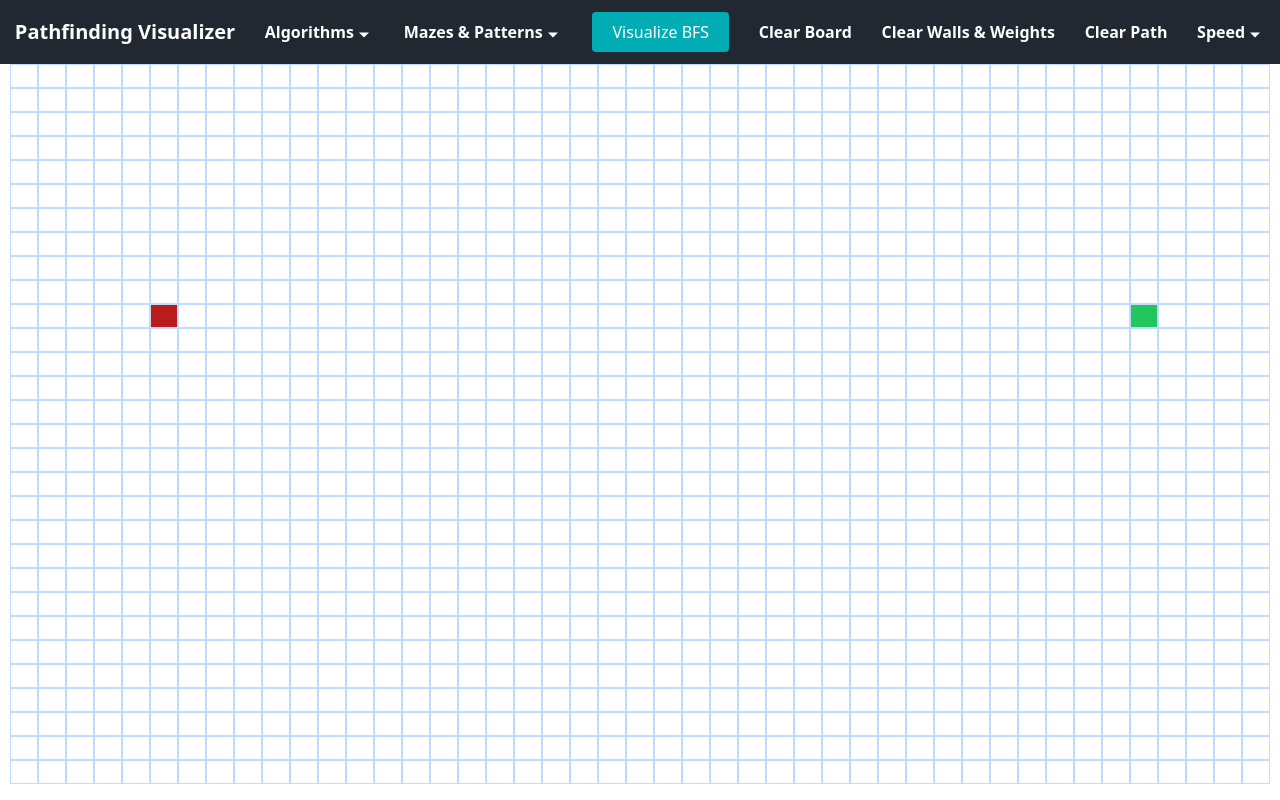
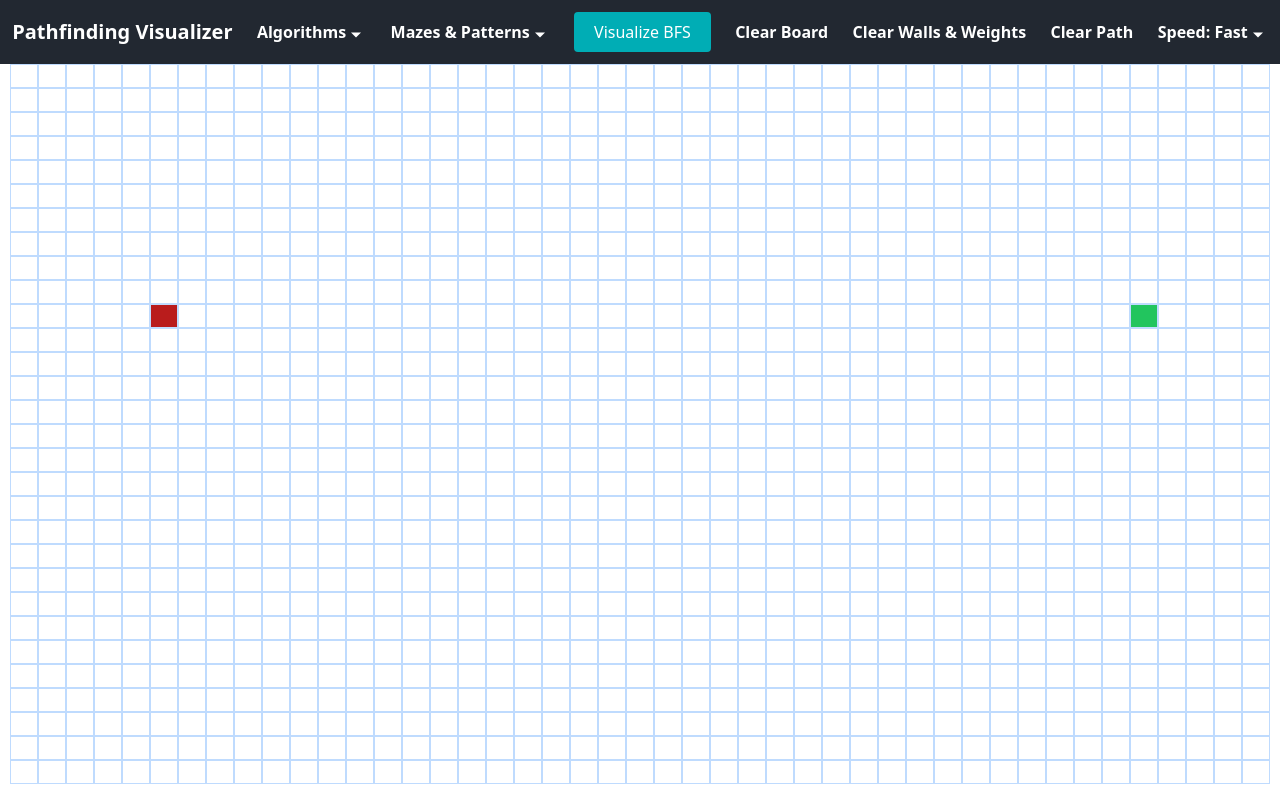
Before and after one commit to HusseinYasser/pathfinder, a React (Vite) app: page / in a window 1280 px wide. Built offline with nearby package versions, Linux system fonts and the light colour scheme.

Commit message:
added a speed controller on the visualization

```diff
--- a/src/algorithms/pathFinderStrategy.js
+++ b/src/algorithms/pathFinderStrategy.js
@@ -7,12 +7,13 @@ class PathFinderStrategy
 
 class PathFinderContext
 {
-    constructor(strategy, setVisitedNodes, setPath, isInstantVis)
+    constructor(strategy, setVisitedNodes, setPath, isInstantVis, speed)
     {
         this.strategy = strategy;
         this.isInstantVis = isInstantVis;
         this.setPath = setPath;
         this.setVisitedNodes = setVisitedNodes;
+        this.speed = speed;
     }
 
     findPath(rows, cols, walls, startNode, endNode)
@@ -52,14 +53,14 @@ class PathFinderContext
         {
             setTimeout(() => {
                 this.setVisitedNodes(prev => [...prev, JSON.stringify(visitedInOrder[i]) ]);
-            }, 50*i);
+            }, this.speed*i);
         }
 
         for(let i = 0; i < pathInOrder.length; ++i)
         {
             setTimeout(() => {
                 this.setPath(prev => [...prev, JSON.stringify(pathInOrder[i]) ]);
-            }, 50*(i+visitedInOrder.length));
+            }, this.speed*(i+visitedInOrder.length));
         }
     }
 
--- a/src/components/Navbar.jsx
+++ b/src/components/Navbar.jsx
@@ -1,8 +1,9 @@
 import { IoMdArrowDropdown } from "react-icons/io";
 import { useState } from 'react';
+import { RiCloseLine } from "react-icons/ri";
 
 // eslint-disable-next-line react/prop-types
-const Navbar = ({ visualize, findingPath, clearBoard, clearWalls, clearPath }) => {
+const Navbar = ({ visualize, findingPath, clearBoard, clearWalls, clearPath, speed, setSpeed }) => {
 
   const tabsClass = "hover:text-lightblue cursor-pointer flex items-center space select-none";
   const iconClass = "text-xl mt-1.5";
@@ -10,8 +11,15 @@ const Navbar = ({ visualize, findingPath, clearBoard, clearWalls, clearPath }) =
   const dropDownItemClass = `${findingPath? "hover:bg-gray-400":"hover:bg-lightblue"} text-white text-poppins text-sm rounded p-3 cursor-pointer select-none`;
 
   const [showAlgoMenus, setShowAlgoMenus] = useState(false);
+  const [showSpeedMenus, setShowSpeedMenus] = useState(false);
 
-  const algorithmsMenus = (<div className = 'flex-col bg-darkblue absolute top-18 rounded py-3 px-2'>
+  const algorithmsMenus = (
+    <div className = 'flex-col bg-darkblue absolute top-18 rounded py-3 px-2'>
+        <div className="w-100 flex justify-end">
+          <RiCloseLine className="cursor-pointer hover:text-lightblue"
+            onClick={() => setShowAlgoMenus(false)}
+          />
+        </div>
         <div className = {dropDownItemClass} disabled={findingPath} onClick={()=> {
           if(!findingPath) console.log("BFFFSS");
         }}> Breadth-first search </div>
@@ -19,7 +27,28 @@ const Navbar = ({ visualize, findingPath, clearBoard, clearWalls, clearPath }) =
         <div className = {dropDownItemClass} > Disjesktra algorithm </div>
         <div className = {dropDownItemClass} > A* algorithm </div>
         <div className = {dropDownItemClass} > Greedy best-first search </div>
-  </div>);
+    </div>
+  );
+
+  const speedMenus = (
+    <div className = 'flex-col bg-darkblue absolute top-18 rounded py-3 px-2'>
+        <div className="w-100 flex justify-end">
+          <RiCloseLine className="cursor-pointer hover:text-lightblue"
+            onClick={() => setShowSpeedMenus(false)}
+          />
+        </div>
+        <div className = {dropDownItemClass} onClick={()=>changeSpeed('Slow')}> Slow </div>
+        <div className = {dropDownItemClass} onClick={()=>changeSpeed('Medium')} > Medium </div>
+        <div className = {dropDownItemClass} onClick={()=>changeSpeed('Fast')} > Fast </div>
+    </div>
+  );
+
+  const changeSpeed = (chosenSpeed) => {
+      if(findingPath)
+        return;
+      setSpeed(chosenSpeed);
+      setShowSpeedMenus(false);
+  }
 
   return (
     <div className = 'flex justify-around bg-darkblue text-poppins text-white h-16 items-center font-semibold'>
@@ -52,8 +81,9 @@ const Navbar = ({ visualize, findingPath, clearBoard, clearWalls, clearPath }) =
           Clear Path
         </div>
 
-        <div className={tabsClass}>
-          Speed <IoMdArrowDropdown className = {iconClass} />
+        <div>
+          <div className={tabsClass} onClick={() => setShowSpeedMenus(prev => !prev)}> Speed: {speed} <IoMdArrowDropdown className = {iconClass} /> </div>
+          { showSpeedMenus && speedMenus }
         </div>
 
     </div>
--- a/src/components/PathFinder.jsx
+++ b/src/components/PathFinder.jsx
@@ -3,6 +3,7 @@ import Grid from './Grid';
 import Navbar from './Navbar';
 import { PathFinderContext } from '../algorithms/pathFinderStrategy';
 import { BFS } from '../algorithms/bfs';
+import { mapSpeed } from '../utils/utils';
 
 const PathFinder = () => {
 
@@ -10,6 +11,8 @@ const PathFinder = () => {
     const [visitedNodes, setVisitedNodes] = useState([]);
     const [path, setPath] = useState([]);
     const [appliedFinder, setAppliedFinder] = useState(false);
+    const[speed, setSpeed] = useState('Fast');
+
     //to lock the behavior of playing woth the grid while generating the path
     const [lockGrid, setLockGrid] = useState(false);
 
@@ -32,7 +35,7 @@ const PathFinder = () => {
     }
 
     const visualize = ( updating ) => {
-        const pathFinder = new PathFinderContext(new BFS(), setVisitedNodes, setPath, updating);
+        const pathFinder = new PathFinderContext(new BFS(), setVisitedNodes, setPath, updating, mapSpeed(speed));
         const delayTime = pathFinder.findPath(30, 45, walls, startNode, endNode);
         if(!updating) {
             setAppliedFinder(true);
@@ -67,7 +70,8 @@ const PathFinder = () => {
 
   return (
     <>
-        <Navbar visualize={() => visualize(false)} findingPath={appliedFinder} clearBoard = {clearBoard} clearPath = {clearPath} clearWalls = {clearWalls} />
+        <Navbar visualize={() => visualize(false)} findingPath={appliedFinder} clearBoard = {clearBoard} clearPath = {clearPath} clearWalls = {clearWalls}
+        speed={speed} setSpeed = {setSpeed} />
         <Grid walls = {walls} setWalls = {setWalls}
             startNode={startNode} endNode={endNode} setStartNode={(nwNode) => {dragTerminalNodes(nwNode, true)}} setEndNode={(nwNdode) => {dragTerminalNodes(nwNdode, false)}}
             visitedNodes = {new Set(visitedNodes)}
--- a/src/utils/utils.jsx
+++ b/src/utils/utils.jsx
@@ -43,6 +43,11 @@ const generateGridUI = ((grid) => {
     return gridUI;
 });
 
+const mapSpeed = (speed) => {
+    if(speed == 'Slow') return 100;
+    else if(speed == 'Medium') return 50;
+    else return 20;
+}
 
 
-export { generateGridUI, isWall, isTargetNode, isVisited };
+export { generateGridUI, isWall, isTargetNode, isVisited, mapSpeed };
```
Lines whose indentation alone changed are shown as unchanged.
